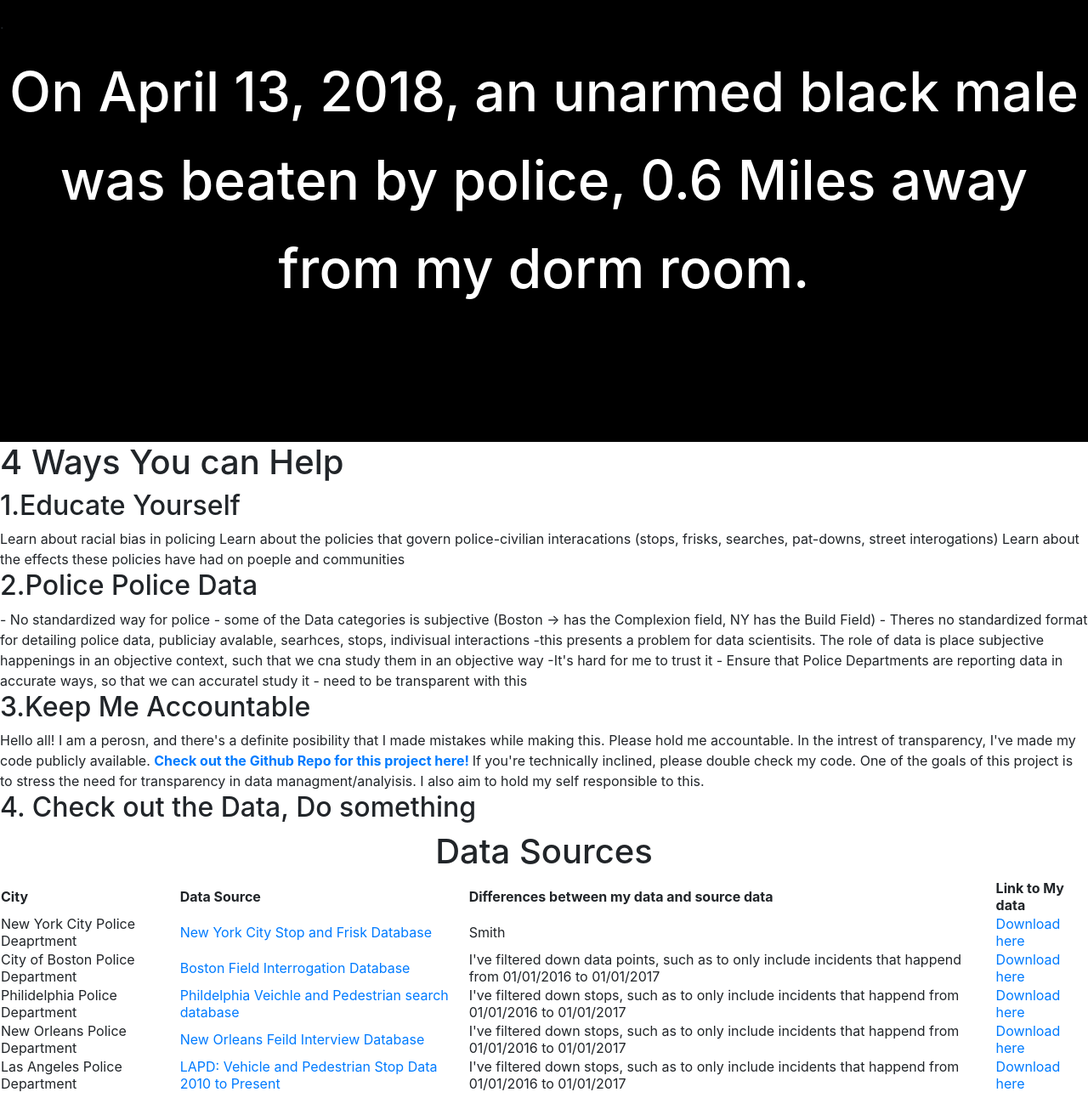
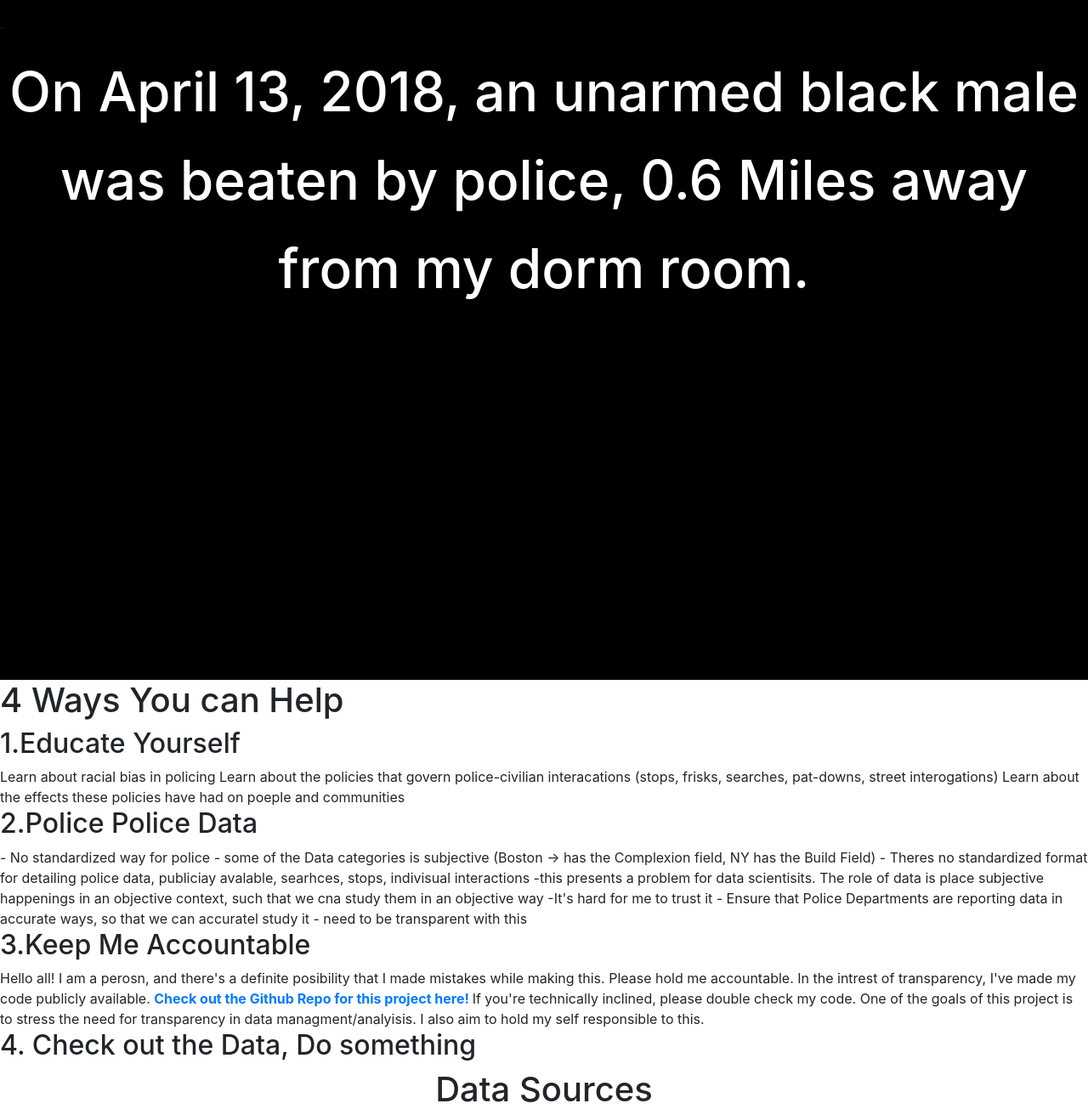
Before and after one commit to ifamojuro/WouldTheyStopMe, a Flask app: page /data in a window 1280 px wide. Shown: the top 1305 px of the page at 85% size. Run offline with Flask 2, Linux system fonts and the light colour scheme; parts of the project's set-up code (start-up, migrations or seed data) failed here and were passed over; some libraries are stand-ins or nearby versions.

Commit message:
got flexing to work

```diff
--- a/application/templates/data.html
+++ b/application/templates/data.html
@@ -9,7 +9,7 @@
 
 
 
-<div id="motivation-header" style="height:65vh;width:100vw;background-color:black;display:flex;flex-direction:column;flex-wrap:wrap;">
+<div id="motivation-header" style="height:100vh;width:100vw;background-color:black;display:flex;flex-direction:column;flex-wrap:wrap;">
 	<span style="line-height:7vh;">.</span>
 	  <h2 id="headline" style="flex: 1 1 auto;text-align:center;line-height:13vh;font-size:5vw;"><a style="color:white;flex: 1 0 12em;" href="https://www.thecrimson.com/article/2018/4/15/undergrad-arrested/">On April 13, 2018, an unarmed black male was beaten by police,</a> <a style="color:white;flex: 1 1 auto;" href="https://orgs.law.harvard.edu/blsa/media-gallery/police-brutality-at-harvard-april-13-2018/">0.6 Miles away from my dorm room.</a></h2>
 </div>
```
